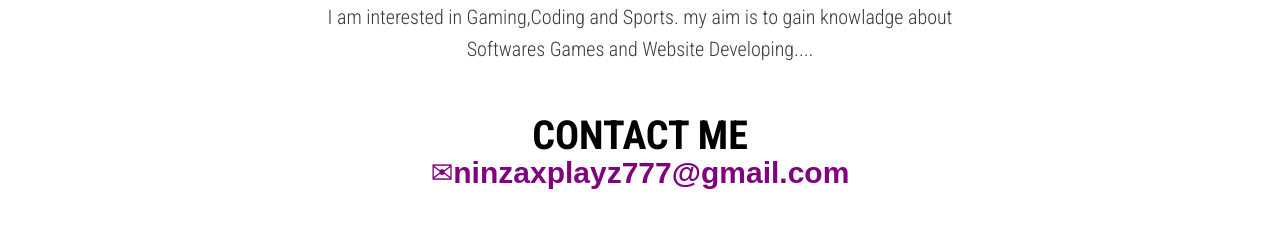
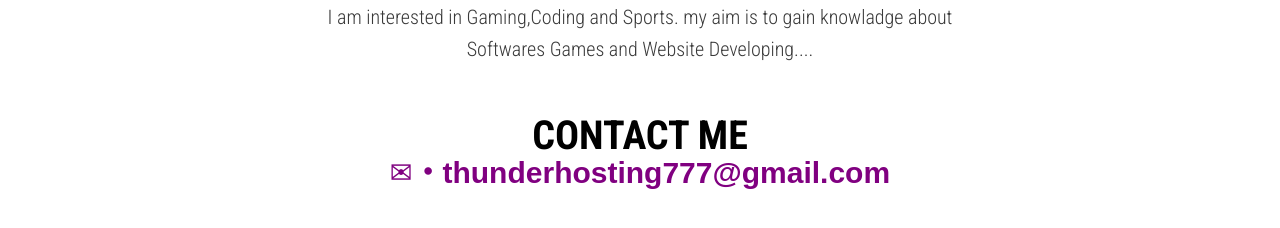
Before and after one commit to NinzaxR/NinzaxR, a plain HTML site: page index.html in a window 1280 px wide. Shown: the part 724-952 px from the top of the page. Drawn offline with Linux system fonts and the light colour scheme.

Commit message:
Update index.html

```diff
--- a/index.html
+++ b/index.html
@@ -88,7 +88,7 @@
 <div class="contactme">
   <center><b>CONTACT ME</b></center>
 <div class="email">
-  <p><center><b>&#9993;ninzaxplayz777@gmail.com</b></center></p>
+  <p><center><b>&#9993;・thunderhosting777@gmail.com</b></center></p>
 </div>
 
 </div>
```
